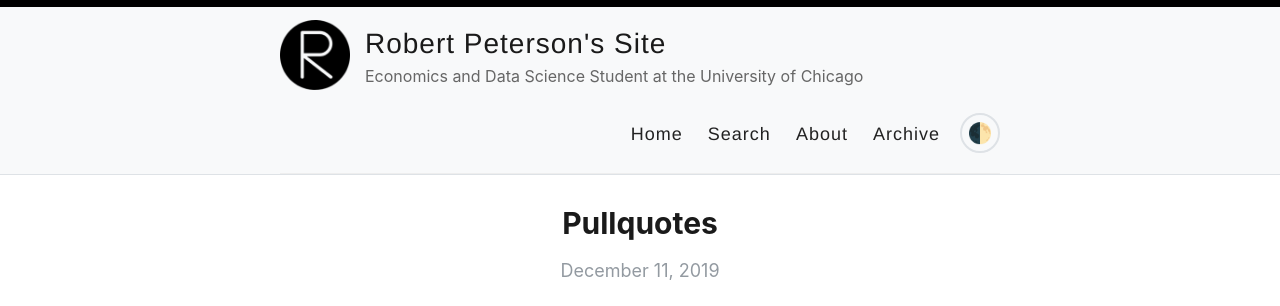
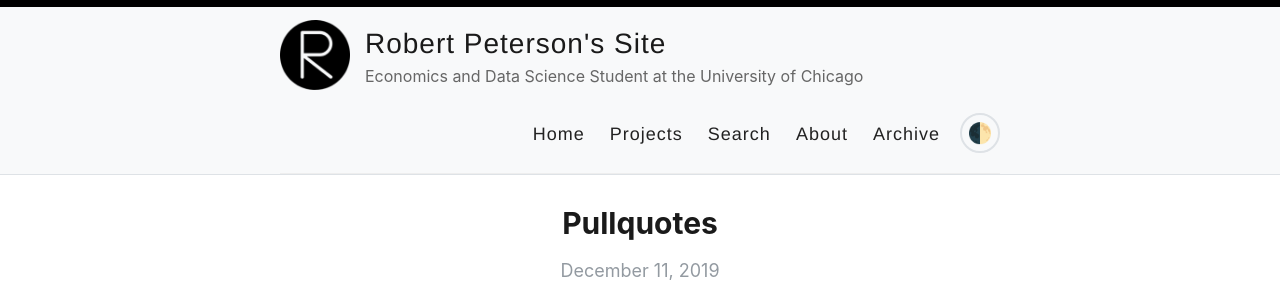
Before and after one commit to RobfPeterson/RobfPeterson.github.io, a Jekyll site: the page built from index.html, in a window 1280 px wide and 900 px high. Shown: the top 306 px of the window. Built offline with Jekyll 4.4.1, drawn with Linux system fonts in a browser that asks for light colours; the list of posts is cut into pages by our own code.

Commit message:
Update default.html

```diff
--- a/_layouts/default.html
+++ b/_layouts/default.html
@@ -33,6 +33,7 @@
             </div>
             <nav>
                 <a href="{{ site.baseurl }}/">Home</a>
+                <a href="{{ site.baseurl }}/search">Projects</a>
                 <a href="{{ site.baseurl }}/search">Search</a>
                 <a href="{{ site.baseurl }}/about">About</a>
                 <a href="{{ site.baseurl }}/archive">Archive</a>
```
